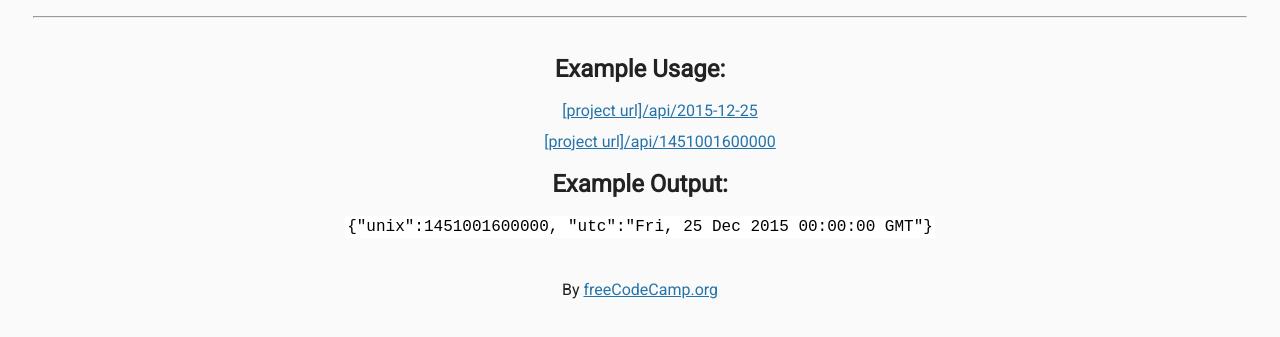
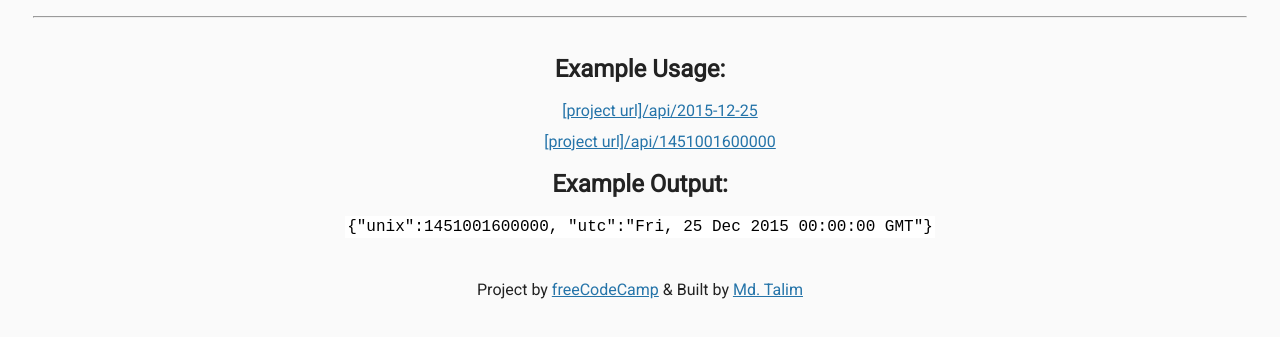
Before and after one commit to Md-Talim/fcc-timestamp-microservice, a website: page views/index.html in a window 1280 px wide. Shown: the part 53-390 px from the top of the page. Drawn offline with Linux system fonts and the light colour scheme; files that its build step writes are made by us from their sources.

Commit message:
chore: update footer to credit myself

```diff
--- a/views/index.html
+++ b/views/index.html
@@ -25,7 +25,8 @@
     </div>
     <div class="footer">
       <p>
-        By <a href="https://www.freecodecamp.org/">freeCodeCamp.org</a>
+        Project by <a href="https://www.freecodecamp.org/">freeCodeCamp</a> & Built by <a
+          href="https://github.com/md-talim">Md. Talim</a>
       </p>
     </div>
   </body>
```
